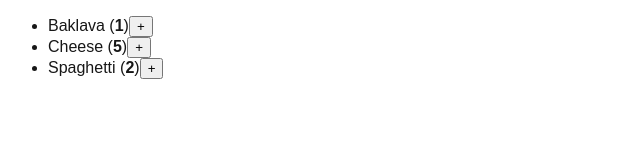
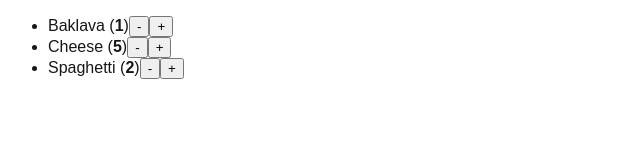
Before and after one commit to sugarban-p/react-lectures, a Next.js app: page /ch4-state/cart in a window 1280 px wide. Shown: the top 160 px of the page, without its empty margins (0-640 px from the left). Built offline with nearby package versions, Linux system fonts and the light colour scheme.

Commit message:
更新 State (2) - 減少商品數量

```diff
--- a/app/ch4-state/cart/page.tsx
+++ b/app/ch4-state/cart/page.tsx
@@ -64,6 +64,17 @@ export default function CartPage() {
     );
   }
 
+  // 減少
+  function handleDecrease(productId: number) {
+    setProducts(
+      products.map((product) =>
+        product.id === productId && product.count > 0 // 商品數量不可為負
+          ? { ...product, count: product.count - 1 }
+          : product
+      )
+    );
+  }
+
   return (
     <ul>
       {products.map((product) => (
@@ -71,11 +82,18 @@ export default function CartPage() {
           {product.name} (<b>{product.count}</b>)
           <button
             onClick={() => {
+              handleDecrease(product.id);
+            }}
+          >
+            -
+          </button>
+          <button
+            onClick={() => {
               handleIncreaseV3(product.id);
             }}
           >
             +
-          </button>
+          </button>{' '}
         </li>
       ))}
     </ul>
```
